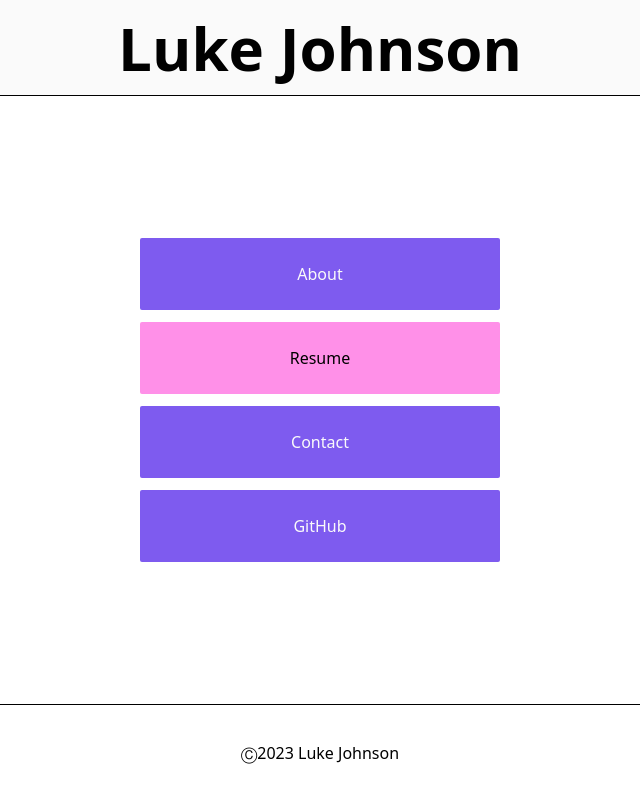
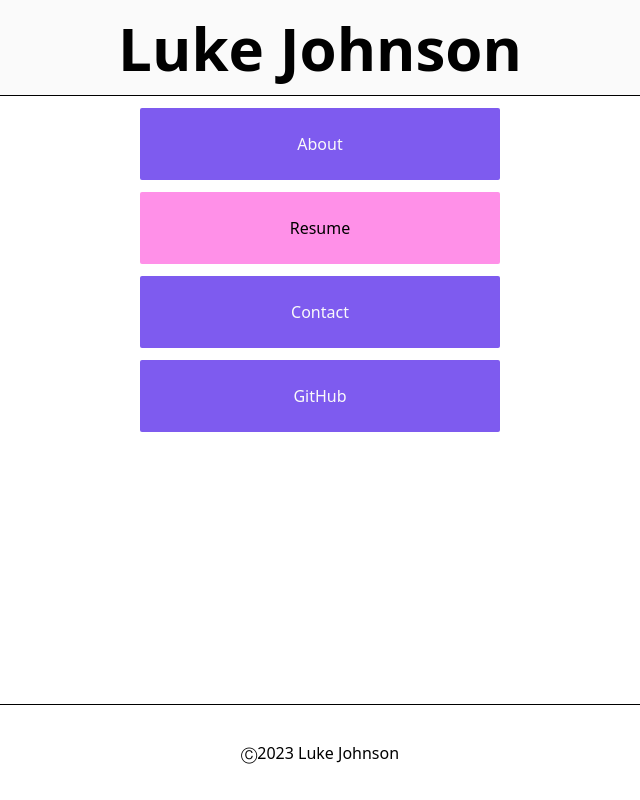
Before and after one commit to lukejo-io/website, a Next.js app: page / in a window 1280 px wide. Shown: the whole page, without its empty margins (320-960 px from the left). Built offline with nearby package versions, Linux system fonts and the light colour scheme.

Commit message:
don't justify center

```diff
--- a/components/Layout.tsx
+++ b/components/Layout.tsx
@@ -14,7 +14,7 @@ function Layout({ children }: PropsWithChildren) {
       >
         <h1 className="text-5xl lg:text-6xl font-bold">Luke Johnson</h1>
       </Link>
-      <div className="relative flex flex-grow flex-col items-center justify-center">
+      <div className="relative flex flex-grow flex-col items-center">
         {children}
       </div>
 
```
